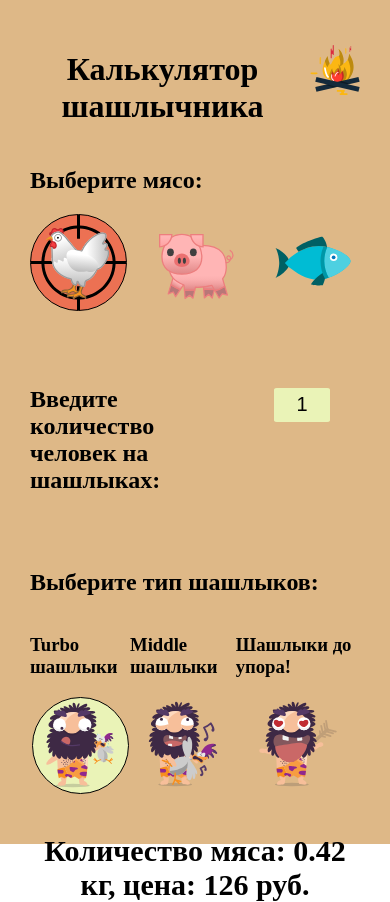
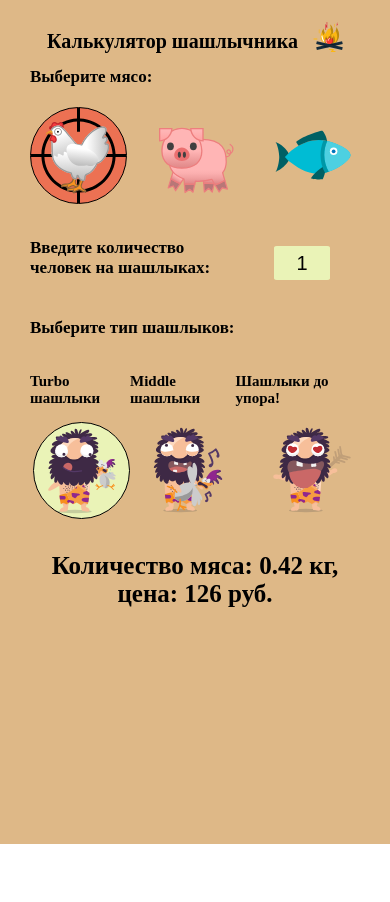
Before and after one commit to ururu42/ururu42.github.io, a plain HTML site: page index.html in a window 390 px wide. After the commit the page ends 844 px from the top, so only its background shows below. Drawn offline with Linux system fonts and the light colour scheme.

Commit message:
Адаптивка под айфон

```diff
--- a/style.css
+++ b/style.css
@@ -180,10 +180,24 @@ h4 {
         box-sizing: border-box;
     }
 
+    .header {
+        margin: 0;
+    }
+
+    h1 {
+        font-size: 20px;
+        margin: 0;
+    }
+
     .fire {
-        width: 50px;
-        height: 50px;
-        margin-top: 15px;
+        width: 30px;
+        height: 30px;
+        margin-top: -8px;
+    }
+
+    h2 {
+        font-size: 17px;
+        margin-bottom: 20px;
     }
 
     .food label {
@@ -201,6 +215,14 @@ h4 {
         height: 90px;
     }
 
+    .title {
+        margin-top: 20px;
+    }
+
+    .people {
+        margin-top: 20px;
+    }
+
     .people input {
         width: 50px;
         height: 30px;
@@ -211,7 +233,11 @@ h4 {
     .party {
         display: flex;
         flex-direction: column;
-        align-items: center;
+        align-items: flex-end;
+    }
+
+    h3 {
+        font-size: 15px;
     }
 
     .party label {
@@ -220,6 +246,6 @@ h4 {
     }
 
     h4 {
-        font-size: 30px;
+        font-size: 25px;
     }
 }
```
